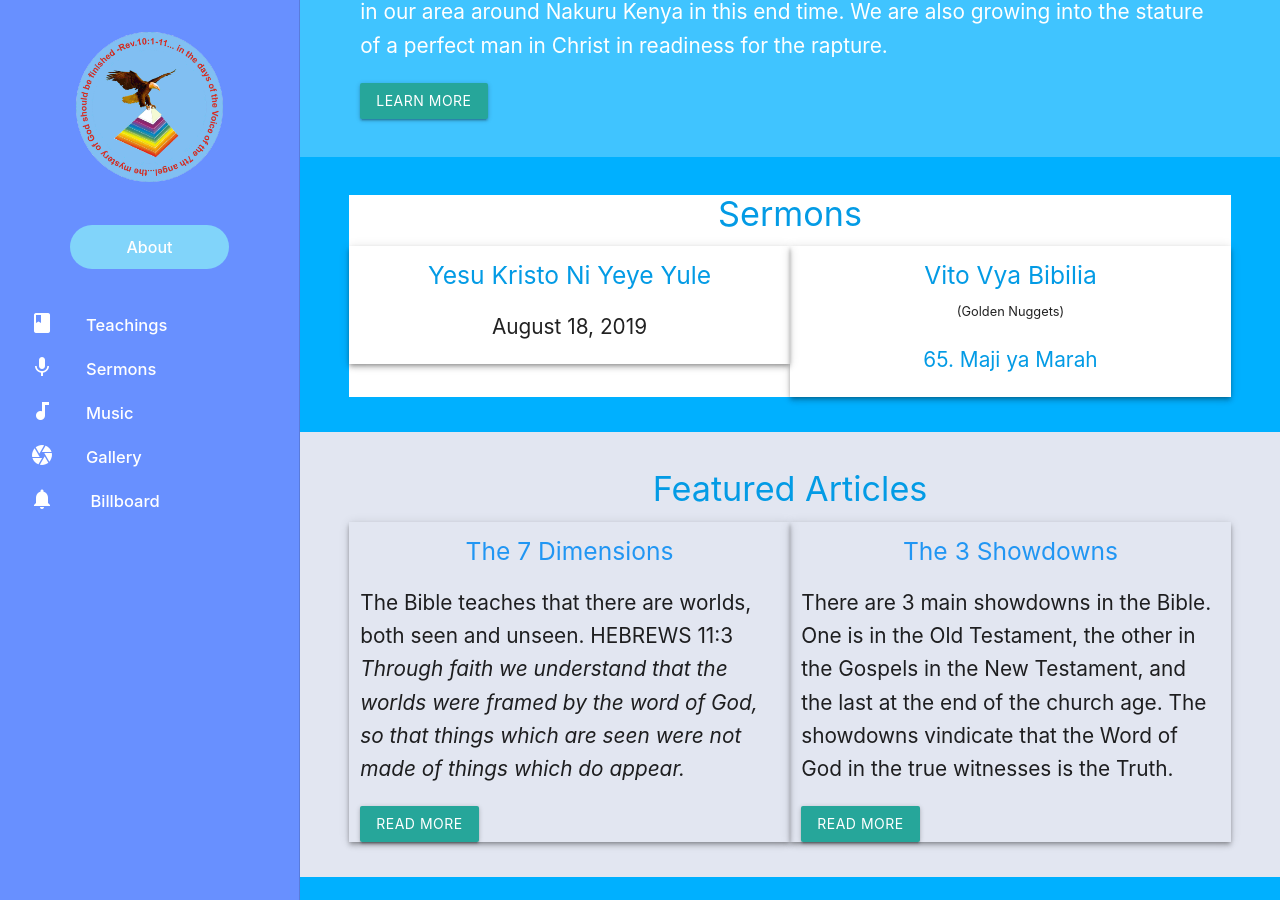
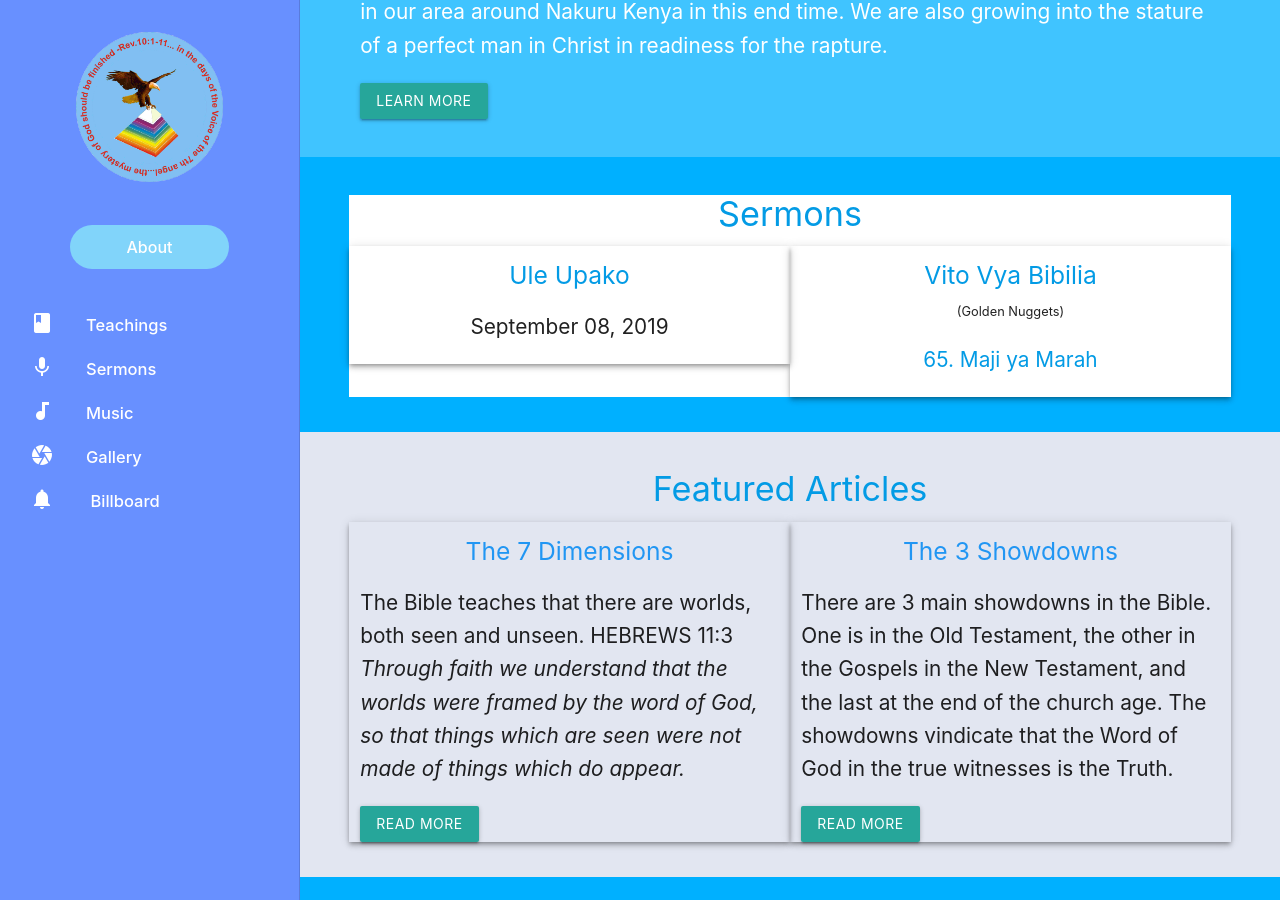
Before and after one commit to njorogetimk/matCSS, a Jekyll site: the page built from index.html, in a window 1280 px wide and 900 px high, scrolled down 621 px. Built offline with Jekyll 4.4.1, drawn with Linux system fonts in a browser that asks for light colours.

Commit message:
update of 19-0908

```diff
--- a/_layouts/sermons_vito.html
+++ b/_layouts/sermons_vito.html
@@ -6,6 +6,8 @@ layout : sermons
   {% assign link='golden_nuggets_2.html' %}
 {% elsif page.paginate == 'three'%}
   {% assign link='golden_nuggets_3.html' %}
+{% elsif page.paginate == 'four'%}
+  {% assign link='golden_nuggets_4.html' %}
 {% else %}
   {% assign link='golden_nuggets.html'%}
 {% endif %}
--- a/index.html
+++ b/index.html
@@ -56,8 +56,8 @@ title : Capstone Message Tabernacle
     <h4 class="center"><a href="{{ site.baseurl }}/sermons/2019/index.html">Sermons</a></h4>
     <div class="row">
       <div class="col s12 m6 z-depth-2">
-        <h5 class="center"><a href="{{ site.baseurl }}/sermons/2019/sunday/19-08-18_yesu_kristo_ni_yeye_yule.html">Yesu Kristo ni Yeye Yule</a></h5>
-        <p class="center">August 18, 2019</p>
+        <h5 class="center"><a href="{{ site.baseurl }}/sermons/2019/sunday/19-09-08_ule_upako.html">Ule Upako</a></h5>
+        <p class="center">September 08, 2019</p>
       </div>
       <div class="col s12 m6 z-depth-2">
         <h5 class="center"><a href="{{ site.baseurl }}/sermons/series/golden_nuggets.html">Vito vya Bibilia</a></h5>
--- a/sermons/2019/index.html
+++ b/sermons/2019/index.html
@@ -28,9 +28,7 @@ title : 2019 | sermons
           {% assign two = my_counter | modulo:2 %}
 
         {%- endif -%}
-        {%- if my_counter == 21 -%}
-          {%- break -%}
-        {%- endif -%}
+
       {%- endfor -%}
     </div>
   </div>
```
Also changed, not shown: sermons/2019/sunday/19-09-08_ule_upako.html (added, +8 -0 lines).
